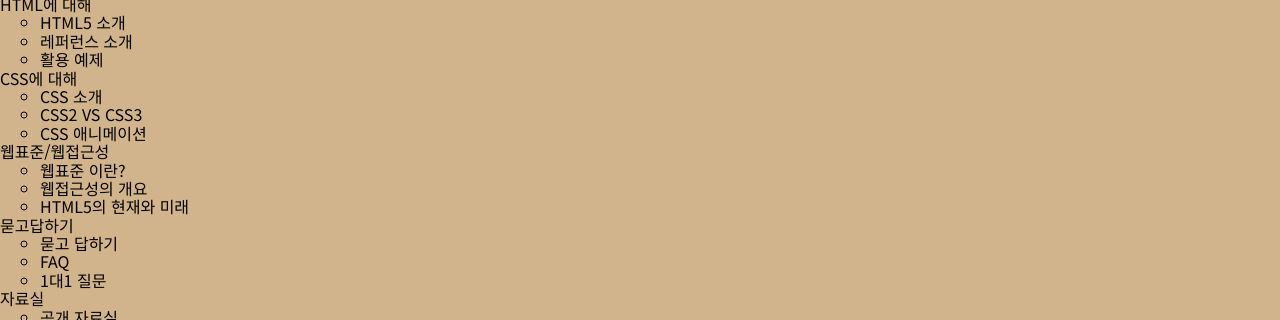
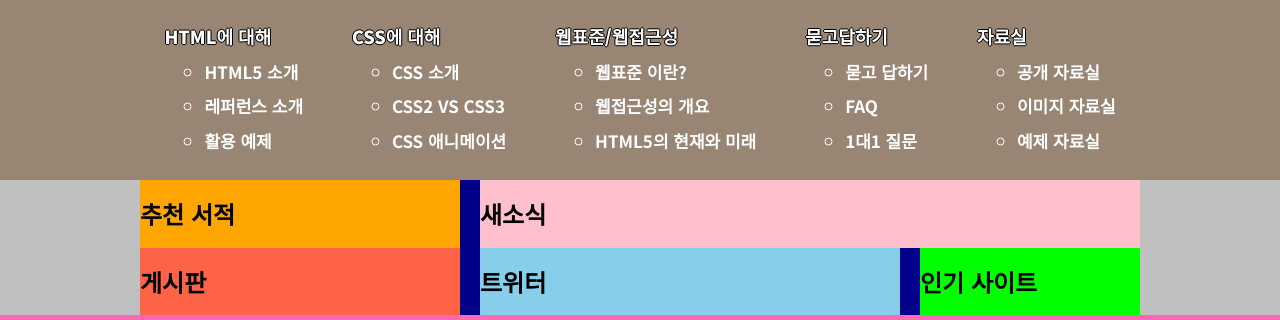
Before and after one commit to shin-eunji/FDS15_RWD, a plain HTML site: page index.html in a window 1280 px wide. Shown: the part 109-429 px from the top of the page. Drawn offline with Linux system fonts and the light colour scheme.

Commit message:
메인 메뉴 디자인 완성

```diff
--- a/css/style/large.css
+++ b/css/style/large.css
@@ -13,11 +13,11 @@ body{
 }
   /* 헤더 */
 .appHeader{
-    height: 85px;
+    height: 105px;
     display: flex;
     flex-flow: column wrap;
     justify-content: center;
-
+    padding-bottom: 2rem;
     /* display: grid;
     grid-template-columns: 1fr 1fr;
     grid-template-rows: auto auto;
@@ -30,11 +30,8 @@ body{
     justify-content: center;
     /* grid-area: brand; */
 }
+/* 멤버 서비스 */
 
-/* 멤버 서비스 */
-.memberOnly{
-    /* grid-area: member; */
-}
 /* 검색 폼 */
 .searchForm{
     text-align: right;
@@ -49,6 +46,43 @@ input[name="search"]{
     background-color: #988574;
     color: #fff;
     height: 35px;
+}
+/* 메인 메뉴 */
+.menu {
+    display: flex;
+    justify-content: center;
+}
+.appNavigation {
+    background-color: #988574;
+    padding: 3rem 0;
+    display: flex;
+    flex-flow: row nowrap;
+    justify-content: space-around;
+}
+.buttonNone {
+    display: none;
+}
+.menu__list {
+    display: flex;
+    flex-flow: row nowrap;
+    justify-content: space-around;
+    width: 1000px;
+    color: #fff;
+}
+.menu__link {
+    font-size: 1.8rem;
+    font-weight: 900;
+    text-shadow: 1px 0 0 #000,
+                0 1px 0 #000,
+                -1px 0 0 #000,
+                0 -1px 0 #000;
+}
+.menu__item {
+    font-size: 1.7rem;
+    font-weight: 700;
+}
+.menu__subMenu li {
+    margin-top: 1.5rem;
 }
 
 /* 메인 콘텐츠 */
```
